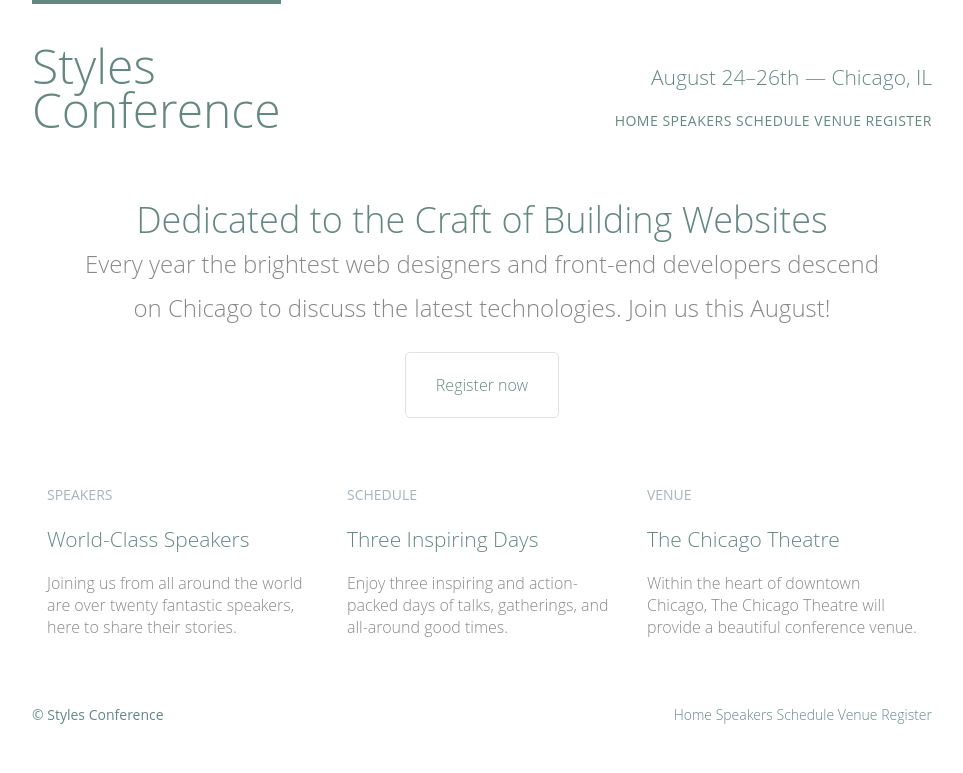
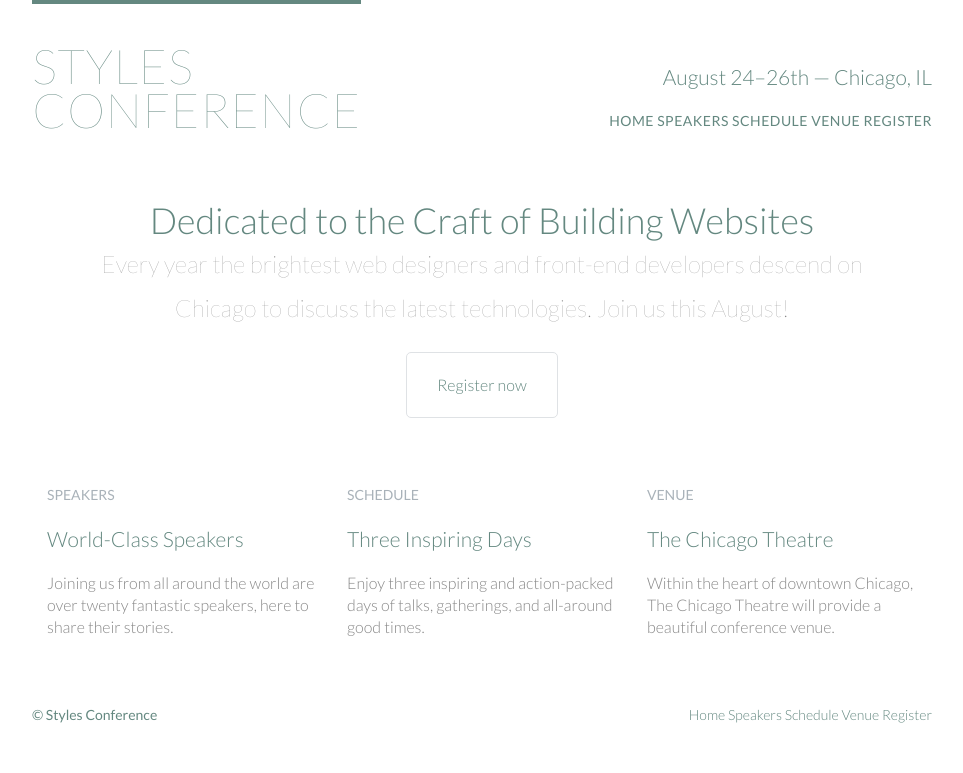
Before and after one commit to cauequeiroz/styles-conference, a plain HTML site: page index.html in a window 1280 px wide. Shown: the whole page, without its empty margins (158-1121 px from the left). Drawn offline with Linux system fonts and the light colour scheme.

Commit message:
Add Lato webfont to project

```diff
--- a/assets/stylesheets/main.css
+++ b/assets/stylesheets/main.css
@@ -53,7 +53,7 @@ table {
 */
 body {
 	color: #888;
-	font: 300 16px/22px "Open Sans", "Helvetica Neue", Helvetica, Arial, sans-serif;
+	font: 300 16px/22px "Lato", "Open Sans", "Helvetica Neue", Helvetica, Arial, sans-serif;
 }
 
 /*
@@ -189,8 +189,11 @@ p a {
 	float: left;
 	border-top: 4px solid #648880;
 	font-size: 48px;
+	font-weight: 100;
+	letter-spacing: .5px;
 	line-height: 44px;
 	padding: 40px 0 22px 0;
+	text-transform: uppercase;
 }
 .tagline {
 	margin: 66px 0 22px 0;
@@ -243,6 +246,7 @@ p a {
 }
 .hero p {
 	font-size: 24px;
+	font-weight: 100;
 }
 .teaser a:hover h3 {
 	color: #a9b2b9;
--- a/index.html
+++ b/index.html
@@ -5,6 +5,7 @@
 	<title>Styles Conference</title>
 
 	<link rel="stylesheet" href="assets/stylesheets/main.css">
+	<link href="https://fonts.googleapis.com/css?family=Lato:100,300,400" rel="stylesheet">
 </head>
 <body>
 	<header class="container group">
```
